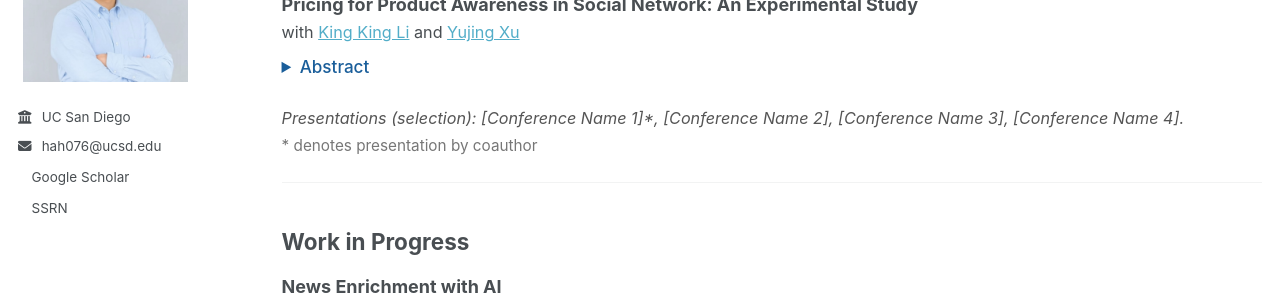
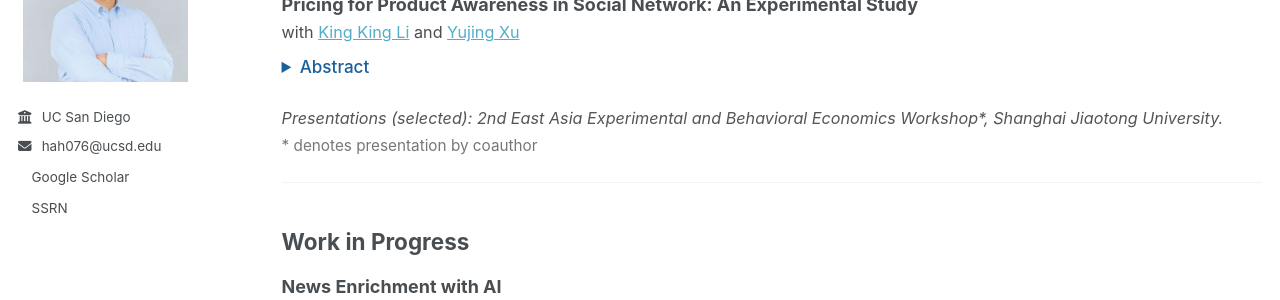
Before and after one commit to haomin-he/haomin-he.github.io, a Jekyll site: the page built from _pages/about.md, in a window 1280 px wide and 900 px high, scrolled down 546 px. Shown: the part 152-452 px from the top of the window. Built offline with Jekyll 4.4.1, drawn with Linux system fonts in a browser that asks for light colours; a script bundle is joined from its source files by our own code; a style sheet for code colours, icons or effects is not loaded.

Commit message:
Update about.md

```diff
--- a/_pages/about.md
+++ b/_pages/about.md
@@ -70,7 +70,7 @@ Please find my CV <a href="../assets/CV_Haomin_202611.pdf" target="_blank" rel="
     We experimentally investigate the impact of social networks on pricing competition by comparing outcomes under various levels of network connectivity against a no-network benchmark. In the experiment, some consumers are aware of the product and some are not. When there is social network, consumers who are not aware of the product can learn about it from their friends who purchased it earlier. In such case, firms may be motivated to set lower price to induce consumers to purchase so that their unaware friends can be aware of the product in later stage and potentially purchase the product. The experimental result supports this hypothesis. The results suggest that price in the social network was lower than the price when there was no social network, and for a given social network, price increases in the proportion of consumers initially aware of the product. There was a non-monotone U-shaped relationship between the size of social network and price. We also report several interesting deviations from the theory.
   </div>
 </details>
-<em style="font-size: 0.9em; color: #555;">Presentations (selection): [Conference Name 1]*, [Conference Name 2], [Conference Name 3], [Conference Name 4].</em>
+<em style="font-size: 0.9em; color: #555;">Presentations (selected): 2nd East Asia Experimental and Behavioral Economics Workshop*, Shanghai Jiaotong University.</em>
 <br>
 <span style="font-size: 0.85em; color: #777;">* denotes presentation by coauthor</span>
 
```
